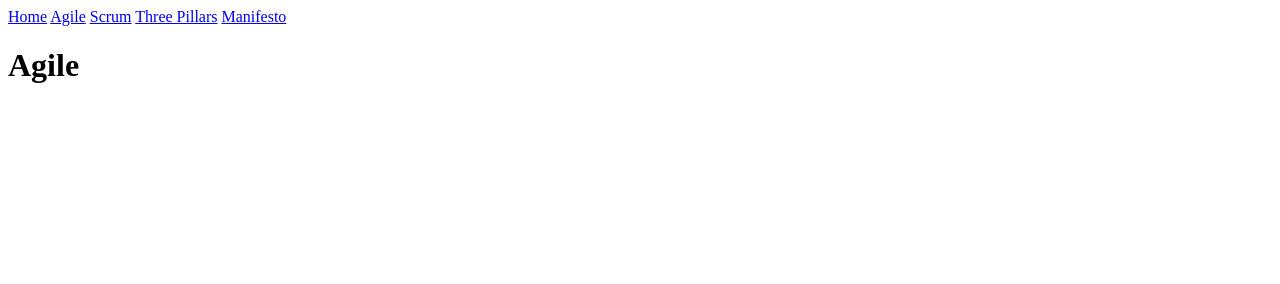
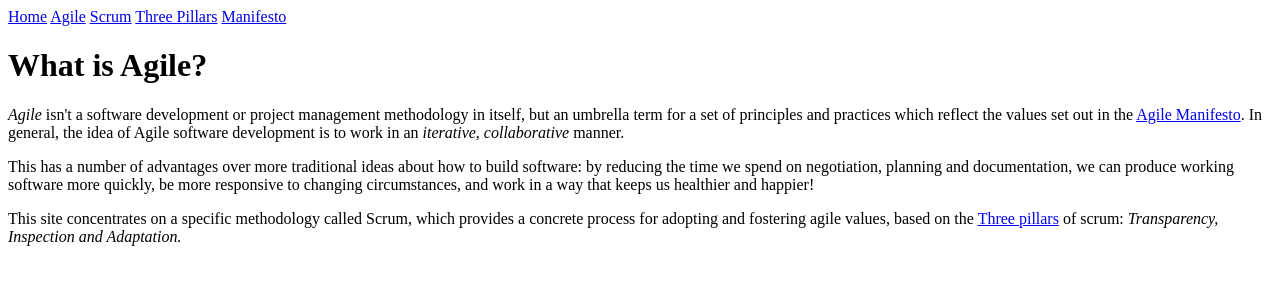
Before and after one commit to timcowlishaw/tobedecided, a plain HTML site: page agile.html in a window 1280 px wide. Drawn offline with Linux system fonts and the light colour scheme.

Commit message:
Add agile intro text

```diff
--- a/agile.html
+++ b/agile.html
@@ -13,7 +13,16 @@
 <a href="agile.html">Manifesto</a>
 
 
-<h1>Agile</h1>
+<h1>What is Agile?</h1>
+<p><em>Agile</em> isn't a software development or project management methodology in itself, but an
+    umbrella term for a set of principles and practices which reflect the values set out in the <a href="manifesto.html">Agile Manifesto</a>.
+    In general, the idea of Agile software development is to work in an <em>iterative</em>, <em>collaborative</em> manner.</p>
+
+<p>This has a number of advantages over more traditional ideas about how to build software: by reducing the time we spend on negotiation, planning and documentation,
+    we can produce working software more quickly, be more responsive to changing circumstances, and work in a way that keeps us healthier and happier!</p>
+
+<p>This site concentrates on a specific methodology called Scrum, which provides a concrete process for adopting and fostering agile values, based on the <a href="pillars.html">Three pillars</a> of scrum: <em>Transparency<em>, <em>Inspection</em> and <em>Adaptation</em>.</p>
+
 
 
 
```
